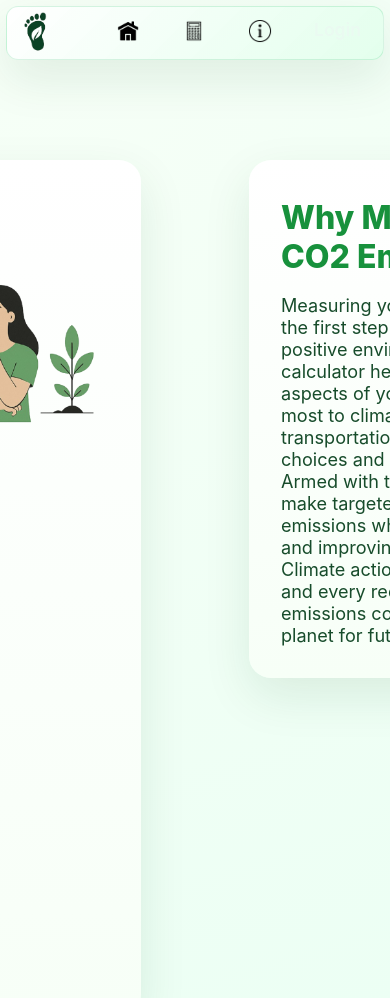
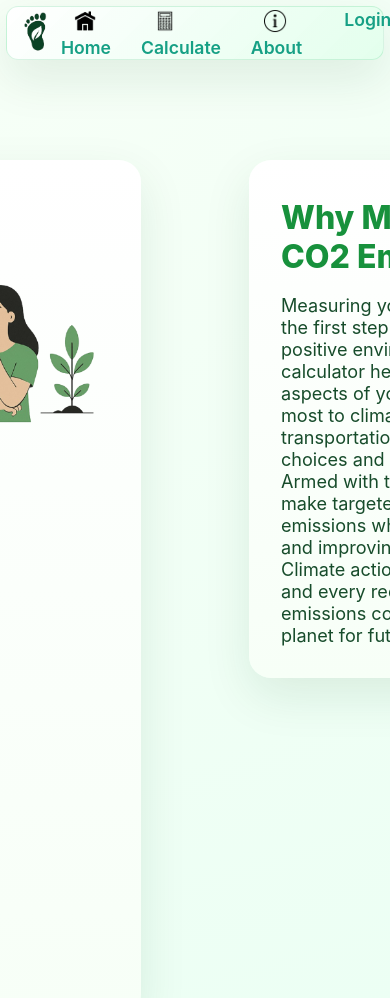
Before and after one commit to Timothee-Robin/THE-GREENEST-WEBSITE, a website: page html/index.html in a window 390 px wide. Shown: the top 998 px of the page. Drawn offline with nearby package versions, Linux system fonts and the light colour scheme.

Commit message:
Update style.css

```diff
--- a/css/style.css
+++ b/css/style.css
@@ -83,7 +83,7 @@ body {
     padding: 0;
 }
 .header__nav-list a {
-    color: #eafaf1;
+    color: #16a085;
     text-decoration: none;
     font-weight: 600;
     font-size: 1.1rem;
@@ -233,7 +233,7 @@ main {
         padding: 8px 12px;
     }
     .nav-text {
-        display: none;
+        display: inline;
     }
     .nav-icon {
         display: inline-block;
```
